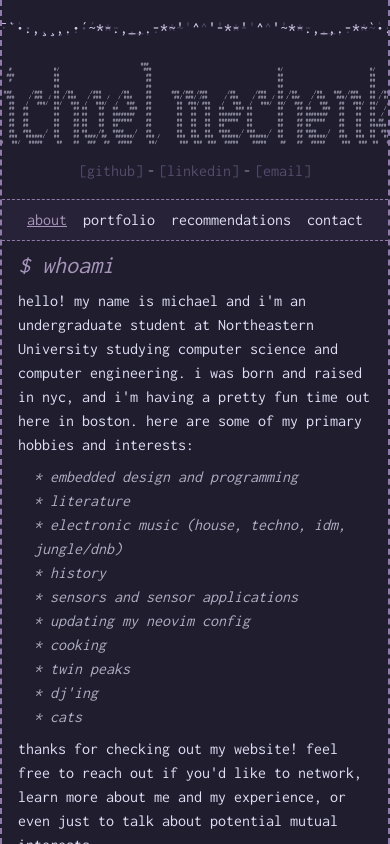
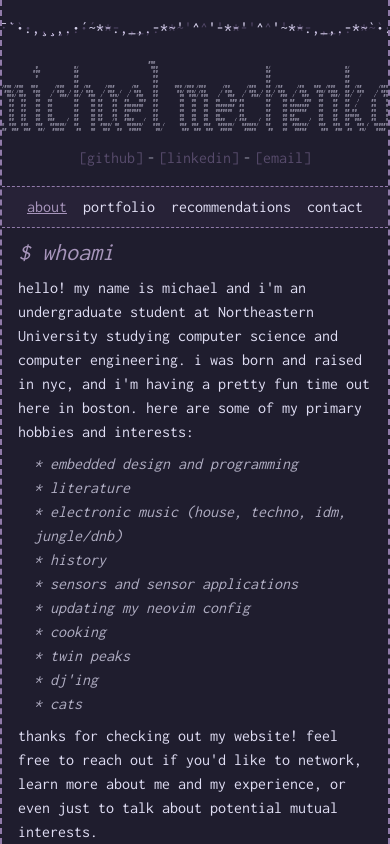
Before and after one commit to michaelmechenko/michaelmechenko.github.io, a SvelteKit app: page / in a window 390 px wide. Built offline with nearby package versions, Linux system fonts and the light colour scheme.

Commit message:
mobile fixing

```diff
--- a/src/routes/components/Header.svelte
+++ b/src/routes/components/Header.svelte
@@ -3,7 +3,7 @@
 
 <div class="align-center flex w-full flex-row justify-center">
 	<div class="">
-		<div class="leading-none text-[0.35rem] text-1-text md:text-[0.38rem] lg:text-[0.38rem] ">
+		<div class="leading-none text-[0.3rem] text-1-text md:text-[0.38rem] lg:text-[0.38rem] ">
 			<pre>
 
                                                                  ###
```
